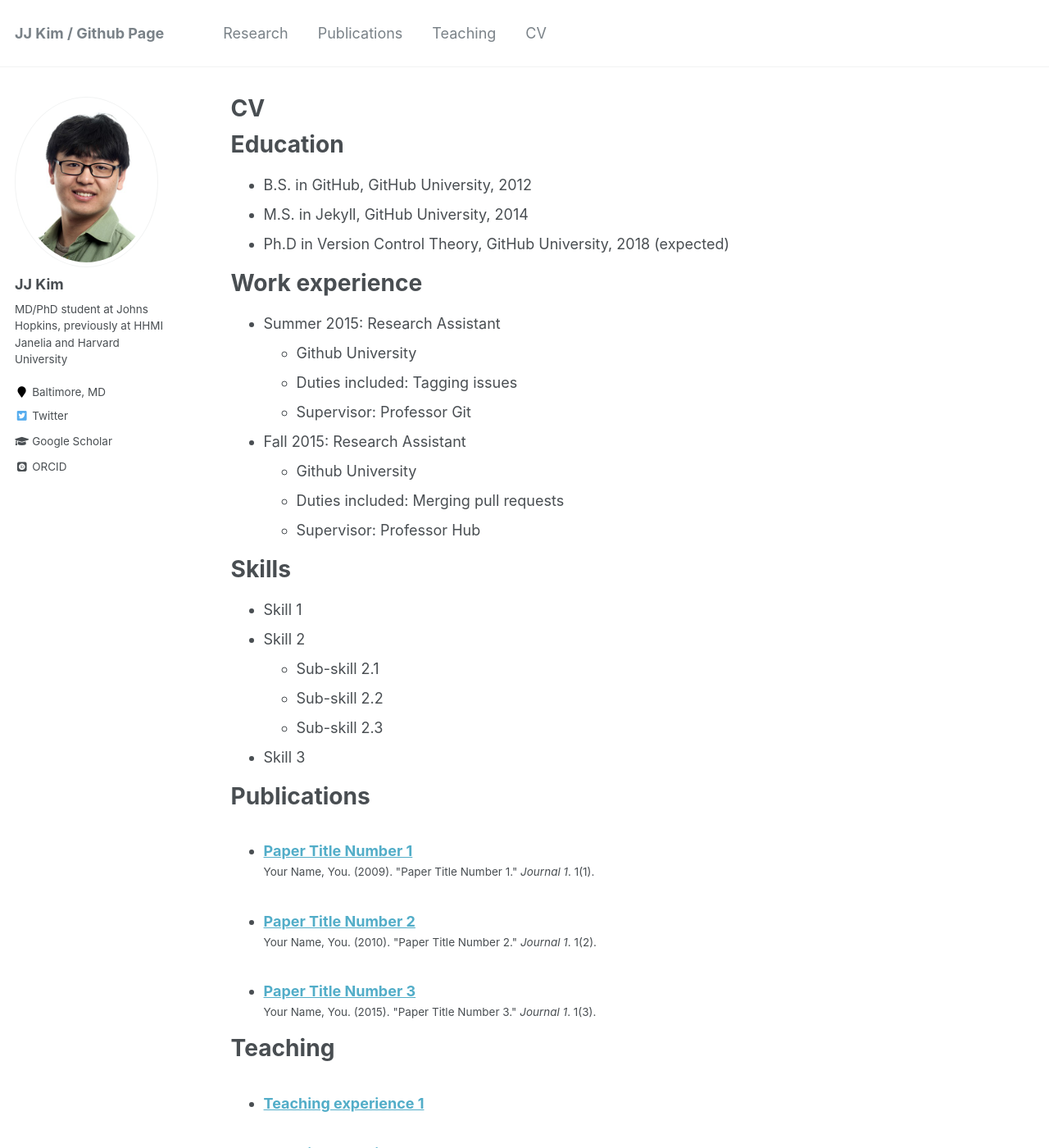
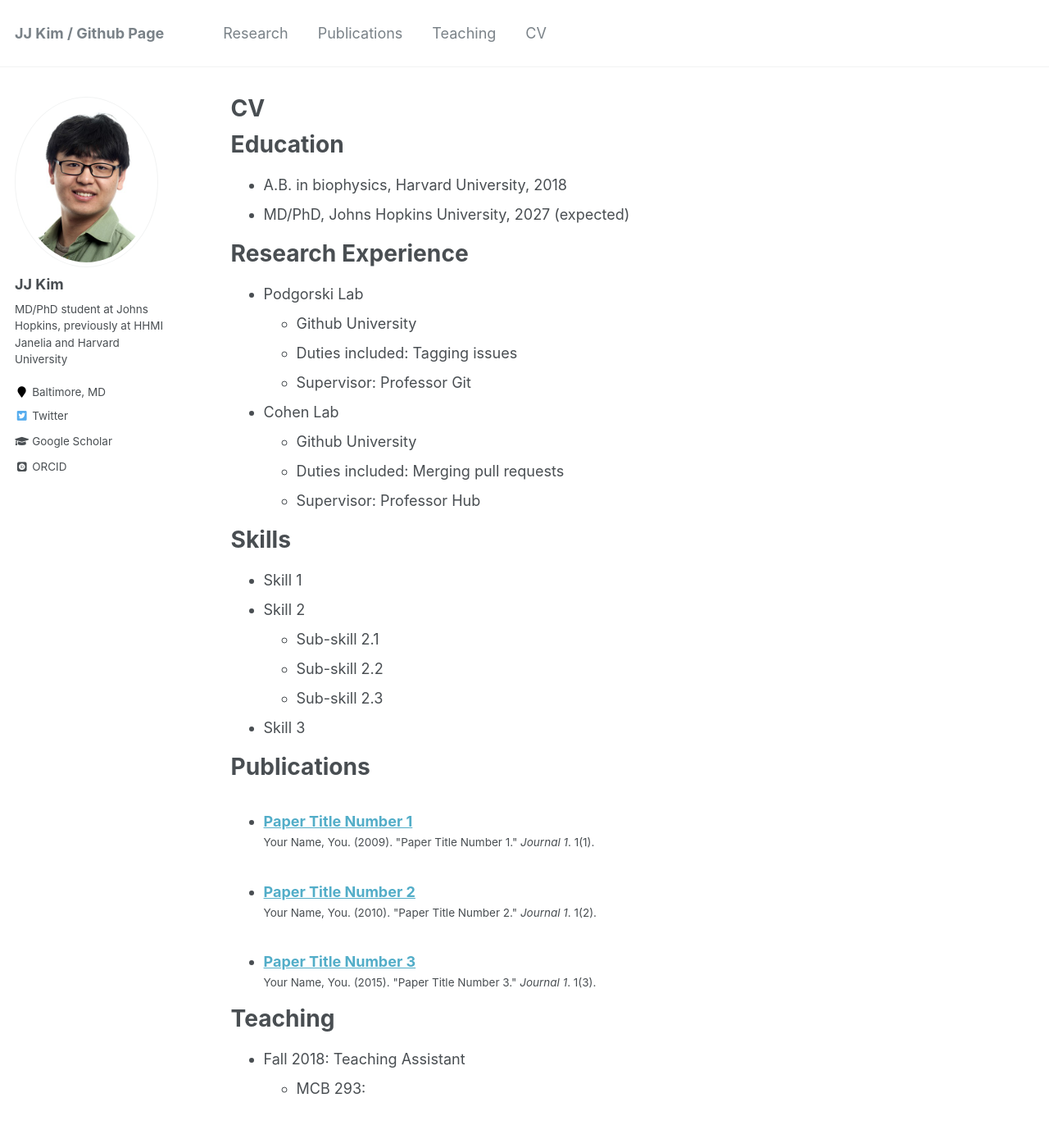
Before and after one commit to jeongjunjjkim/jeongjunjjkim.github.io, a Jekyll site: the page built from _pages/cv.md, in a window 1280 px wide and 1400 px high. Shown: the whole window at 82% size. Built offline with Jekyll 4.4.1, drawn with Linux system fonts in a browser that asks for light colours; some web fonts are replaced; some of the changed text lies outside the part shown.

```diff
--- a/_pages/cv.md
+++ b/_pages/cv.md
@@ -11,18 +11,17 @@ redirect_from:
 
 Education
 ======
-* B.S. in GitHub, GitHub University, 2012
-* M.S. in Jekyll, GitHub University, 2014
-* Ph.D in Version Control Theory, GitHub University, 2018 (expected)
+* A.B. in biophysics, Harvard University, 2018
+* MD/PhD, Johns Hopkins University, 2027 (expected)
 
-Work experience
+Research Experience
 ======
-* Summer 2015: Research Assistant
+* Podgorski Lab
   * Github University
   * Duties included: Tagging issues
   * Supervisor: Professor Git
 
-* Fall 2015: Research Assistant
+* Cohen Lab
   * Github University
   * Duties included: Merging pull requests
   * Supervisor: Professor Hub
@@ -45,10 +44,5 @@ Publications
 
 Teaching
 ======
-  <ul>{% for post in site.teaching %}
-    {% include archive-single-cv.html %}
-  {% endfor %}</ul>
-
-Service and leadership
-======
-* Currently signed in to 43 different slack teams
+* Fall 2018: Teaching Assistant
+  * MCB 293:
```
Also changed, not shown: _pages/about.md (+3 -1 lines), _pages/research.md (+7 -2 lines).
